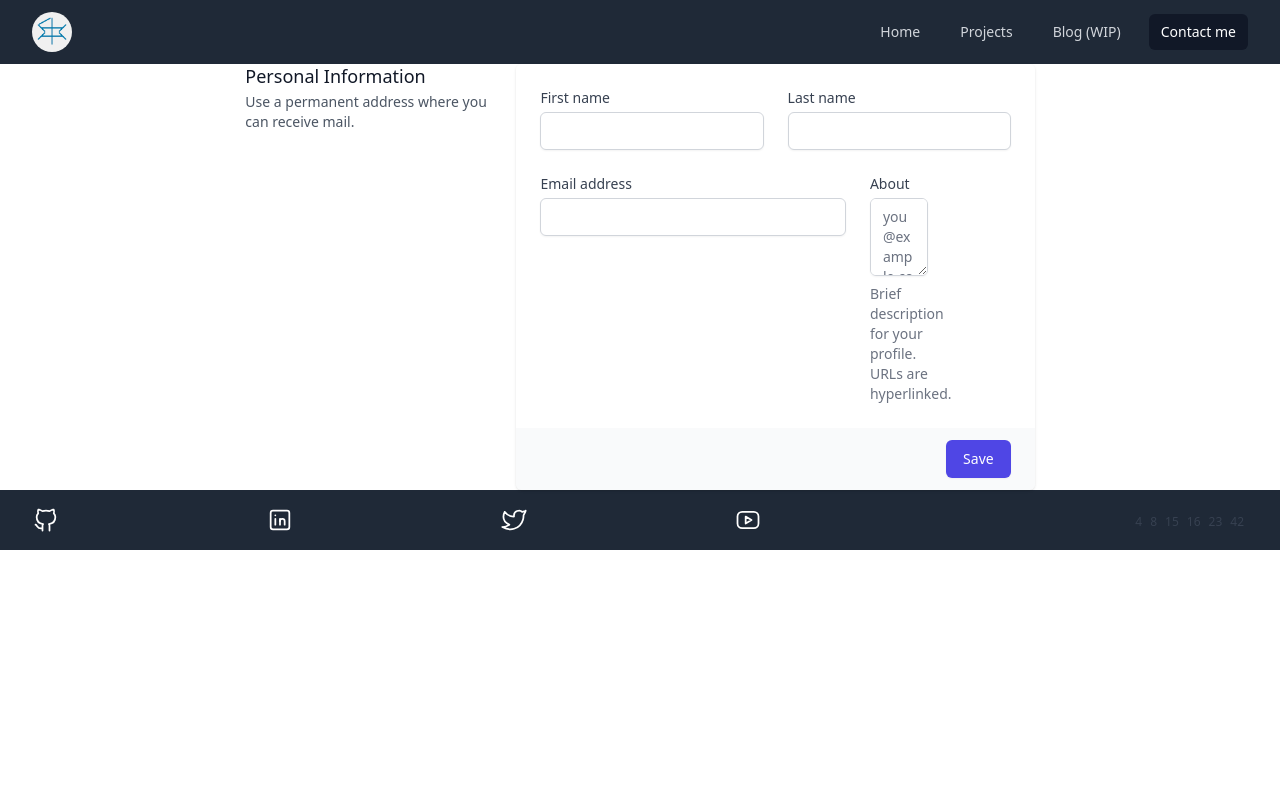
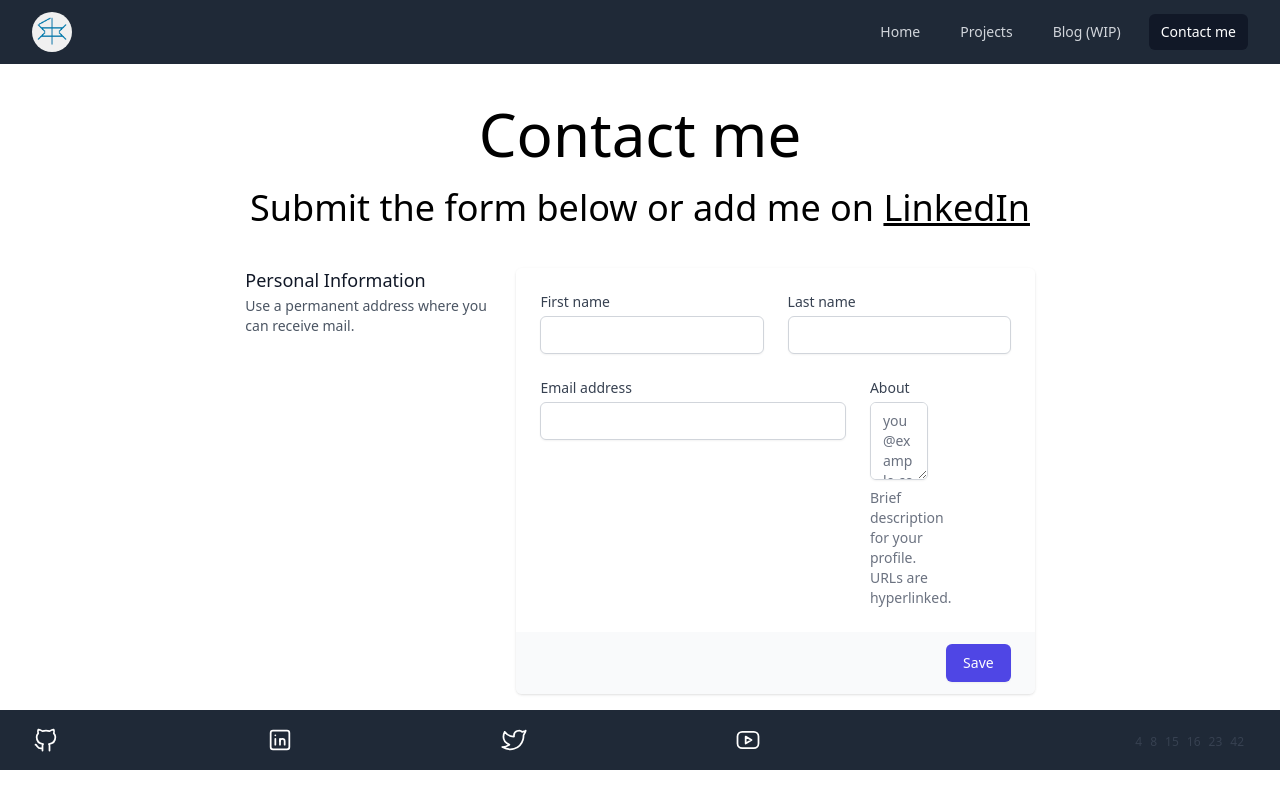
Before and after one commit to ailequal/ailequal.com, a Gatsby site: page /contact-me in a window 1280 px wide. Built offline with nearby package versions, Linux system fonts and the light colour scheme; Gatsby itself is replaced by a stand-in of ours.

Commit message:
Updated contect-me header.

```diff
--- a/src/features/contact-me/header.js
+++ b/src/features/contact-me/header.js
@@ -1,9 +1,19 @@
 import * as React from "react"
+import Container from "../../shared/container";
 
 const Header = () => {
     return (
-        <div></div>
-    )
+        <div>
+            <Container>
+                <div className="flex flex-col justify-center items-center gap-2 my-10">
+                    <h1 className="mb-4 text-center text-6xl">Contact me</h1>
+                    <h2 className="text-center text-4xl">
+                        Submit the form below or add me on&nbsp;
+                        <a className="underline" href="https://www.linkedin.com/in/eliapari93">LinkedIn</a>
+                    </h2>
+                </div>
+            </Container>
+        </div>)
 }
 
 export default Header
--- a/src/pages/contact-me.js
+++ b/src/pages/contact-me.js
@@ -11,7 +11,9 @@ const ContactMePage = () => {
 
             <div>
                 <ContainerSmall>
-                    <Form></Form>
+                    <div className="my-4">
+                        <Form></Form>
+                    </div>
                 </ContainerSmall>
             </div>
         </Layout>
--- a/src/shared/footer.js
+++ b/src/shared/footer.js
@@ -13,7 +13,7 @@ const Footer = () => {
                 <div className="flex justify-between items-center py-4 text-white">
                     <div className="basis-3/5 flex justify-between items-center gap-4">
                         <GitHub href="https://github.com/ailequal"></GitHub>
-                        <LinkedIn href="https://www.linkedin.com/in/eliapari93/"></LinkedIn>
+                        <LinkedIn href="https://www.linkedin.com/in/eliapari93"></LinkedIn>
                         <Twitter href="https://twitter.com/eliapari93"></Twitter>
                         <YouTube href="https://www.youtube.com/c/EliaPari"></YouTube>
                     </div>
```
